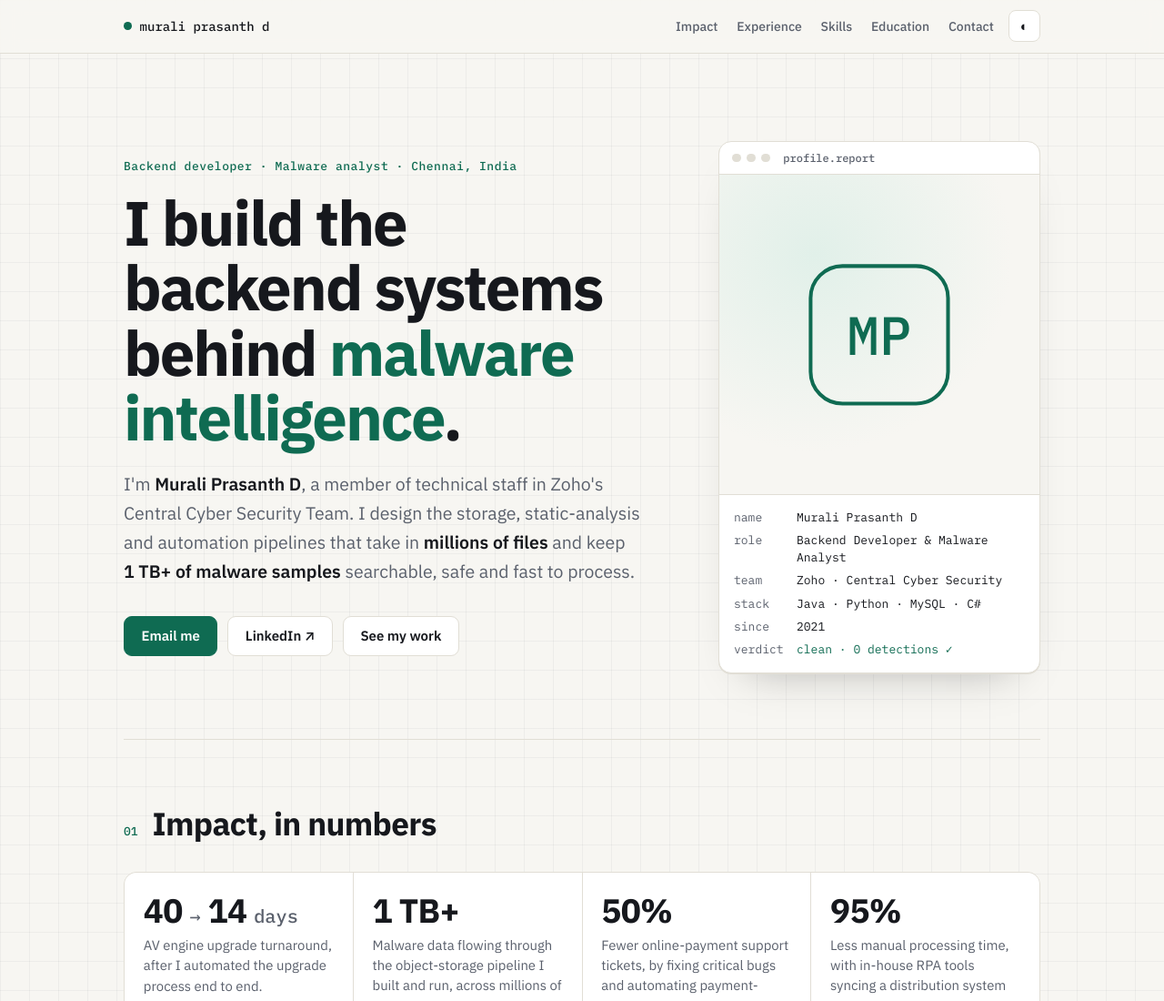
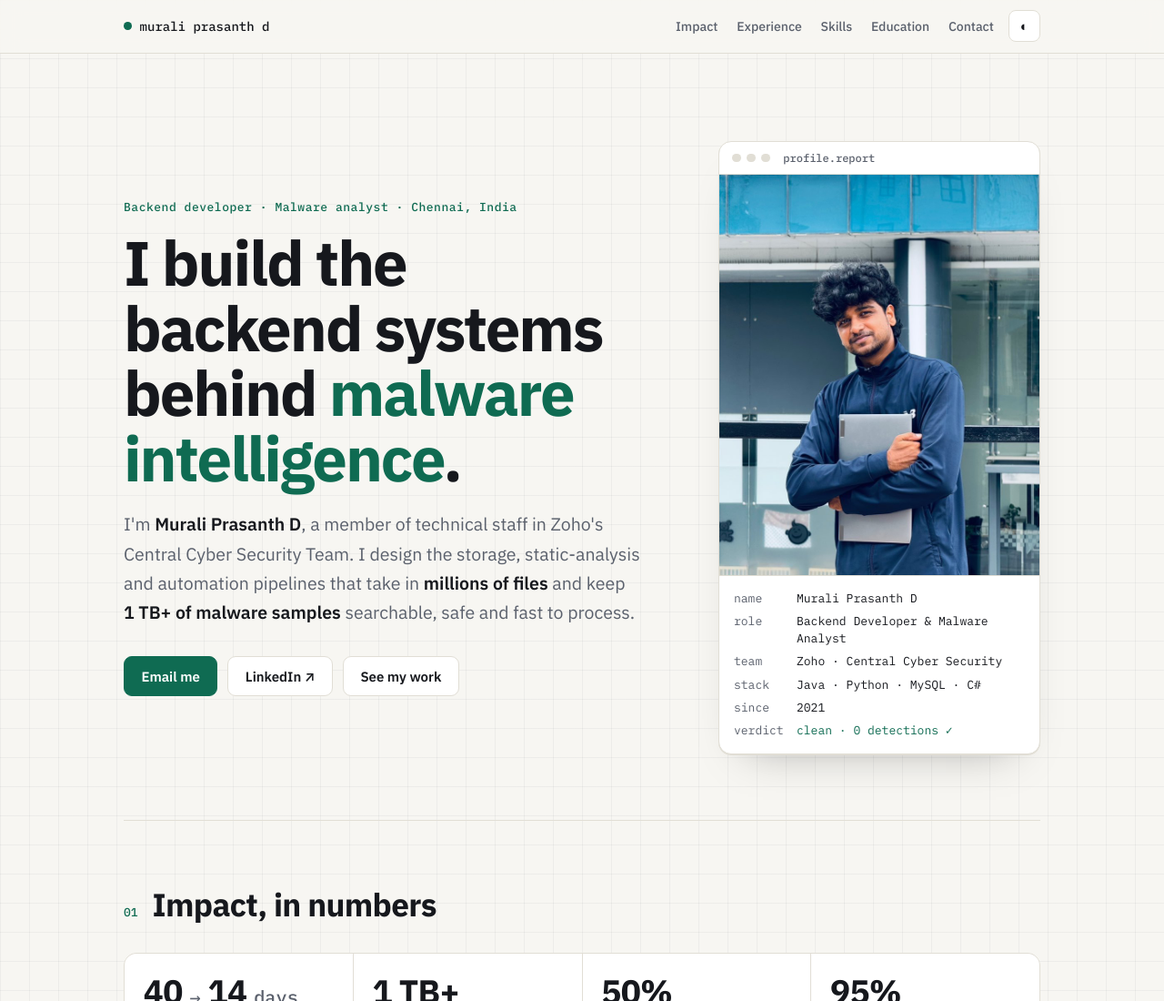
Before and after one commit to muraliprasanth/muraliprasanth.github.io, a plain HTML site: page index.html in a window 1280 px wide. Shown: the top 1100 px of the page at 91% size. Drawn offline with Linux system fonts and the light colour scheme.

Commit message:
Add photo and layout fixes

```diff
--- a/index.html
+++ b/index.html
@@ -10,6 +10,7 @@
 <meta property="og:title" content="Murali Prasanth D · Backend Developer &amp; Malware Analyst">
 <meta property="og:description" content="Backend systems for malware intelligence: large-scale storage, static analysis, automation pipelines and third-party integrations.">
 <meta property="og:url" content="https://muraliprasanth.github.io/">
+<meta property="og:image" content="https://muraliprasanth.github.io/assets/photo.jpg">
 <meta name="theme-color" content="#f7f6f2" media="(prefers-color-scheme: light)">
 <meta name="theme-color" content="#0e1113" media="(prefers-color-scheme: dark)">
 <link rel="canonical" href="https://muraliprasanth.github.io/">
@@ -18,7 +19,7 @@
 <link rel="preconnect" href="https://fonts.gstatic.com" crossorigin>
 <link rel="stylesheet" href="https://fonts.googleapis.com/css2?family=IBM+Plex+Mono:wght@400;500&family=IBM+Plex+Sans:wght@400;500;600;700&display=swap">
 <script type="application/ld+json">
-{"@context":"https://schema.org","@type":"Person","name":"Murali Prasanth D","jobTitle":"Backend Developer and Malware Analyst","worksFor":{"@type":"Organization","name":"Zoho Corporation"},"alumniOf":{"@type":"CollegeOrUniversity","name":"Dr. Mahalingam College of Engineering and Technology"},"address":{"@type":"PostalAddress","addressLocality":"Chennai","addressCountry":"IN"},"url":"https://muraliprasanth.github.io/","sameAs":["https://www.linkedin.com/in/muraliprasanthd/","https://leetcode.com/u/muraliprasanthd07/","https://github.com/muraliprasanth"]}
+{"@context":"https://schema.org","@type":"Person","name":"Murali Prasanth D","jobTitle":"Backend Developer and Malware Analyst","worksFor":{"@type":"Organization","name":"Zoho Corporation"},"alumniOf":{"@type":"CollegeOrUniversity","name":"Dr. Mahalingam College of Engineering and Technology"},"address":{"@type":"PostalAddress","addressLocality":"Chennai","addressCountry":"IN"},"url":"https://muraliprasanth.github.io/","image":"https://muraliprasanth.github.io/assets/photo.jpg","sameAs":["https://www.linkedin.com/in/muraliprasanthd/","https://leetcode.com/u/muraliprasanthd07/","https://github.com/muraliprasanth"]}
 </script>
 <style>
 :root{
@@ -75,10 +76,10 @@ h1 em{font-style:normal;color:var(--accent)}
 .card-head{display:flex;align-items:center;gap:.4rem;padding:.65rem .9rem;border-bottom:1px solid var(--line);font:500 12px var(--mono);color:var(--muted)}
 .card-head span{width:.6rem;height:.6rem;border-radius:50%;background:var(--line)}
 .card-head b{margin-left:.5rem;font-weight:500}
-.avatar{aspect-ratio:1/1;width:100%;display:grid;place-items:center;background:
+.avatar{aspect-ratio:4/5;width:100%;display:grid;place-items:center;background:
   radial-gradient(circle at 30% 25%,var(--accent-soft),transparent 60%),var(--bg);border-bottom:1px solid var(--line)}
 .avatar svg{width:46%;height:auto}
-.avatar img{width:100%;height:100%;object-fit:cover;display:block}
+.avatar img{width:100%;height:100%;object-fit:cover;object-position:50% 20%;display:block}
 .kv{margin:0;padding:.9rem 1rem 1rem;display:grid;grid-template-columns:auto 1fr;gap:.35rem .9rem;font:400 13px/1.5 var(--mono)}
 .kv dt{color:var(--muted)}
 .kv dd{margin:0;overflow-wrap:anywhere}
@@ -194,11 +195,7 @@ footer .wrap{display:flex;flex-wrap:wrap;justify-content:space-between;gap:.5rem
     <aside class="card" aria-label="Profile summary">
       <div class="card-head" aria-hidden="true"><span></span><span></span><span></span><b>profile.report</b></div>
       <div class="avatar">
-        <!-- PHOTO: replace this svg with <img src="assets/photo.jpg" alt="Murali Prasanth D" width="640" height="640"> -->
-        <svg viewBox="0 0 120 120" role="img" aria-label="Monogram MP">
-          <rect x="4" y="4" width="112" height="112" rx="26" fill="none" stroke="var(--accent)" stroke-width="3"/>
-          <text x="60" y="76" text-anchor="middle" font-family="IBM Plex Mono,monospace" font-size="44" font-weight="500" fill="var(--accent)">MP</text>
-        </svg>
+        <img src="assets/photo.jpg" alt="Murali Prasanth D holding a laptop outside an office building" width="768" height="960" fetchpriority="high">
       </div>
       <dl class="kv">
         <dt>name</dt><dd>Murali Prasanth D</dd>
```
Also changed, not shown: assets/photo.jpg (added).
